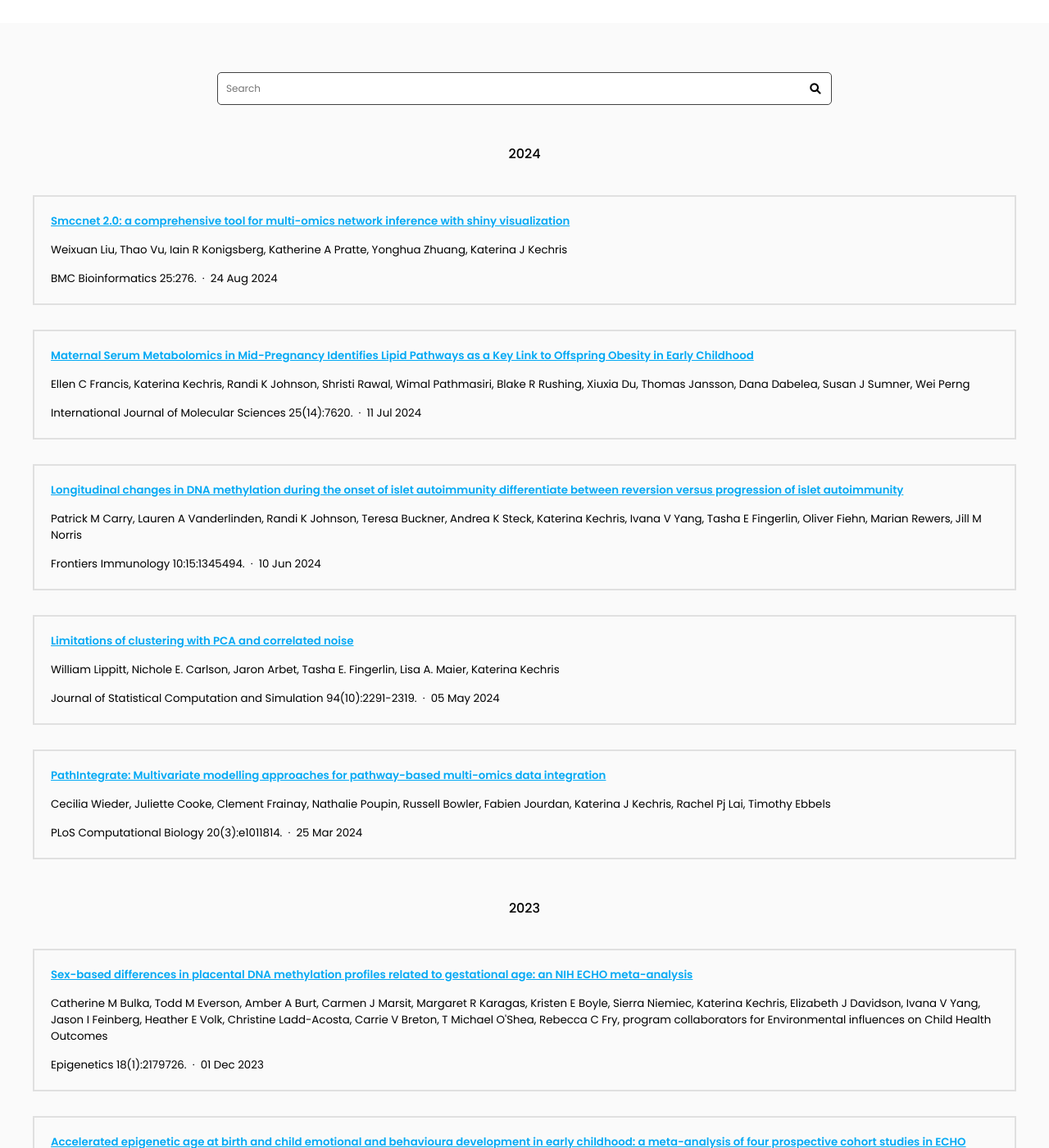
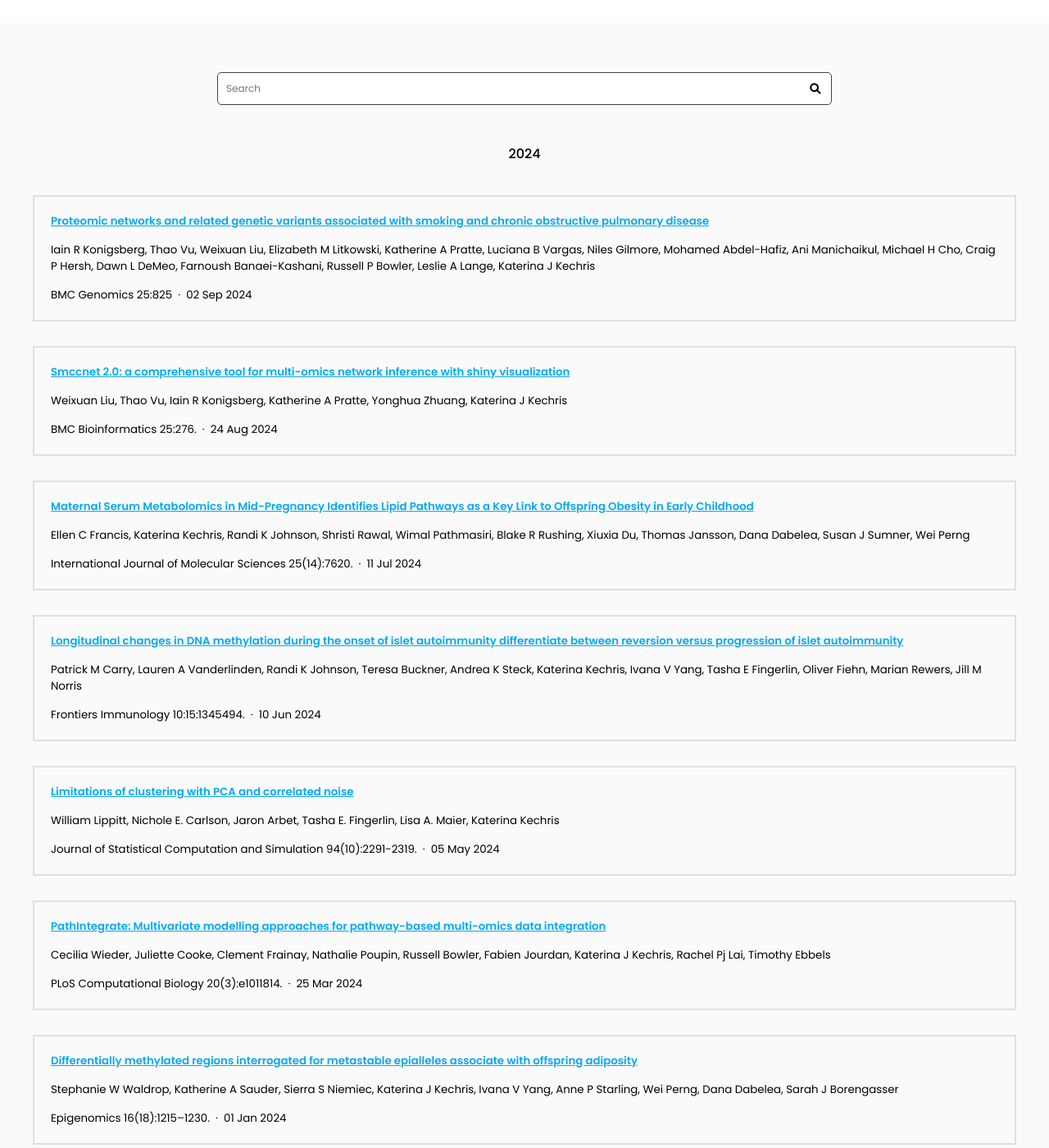
Before and after one commit to KechrisLab/kechrislab.github.io, a Jekyll site: the page built from Publications/index.md, in a window 1280 px wide and 1400 px high, scrolled down 344 px. Shown: the whole window at 82% size. Built offline with Jekyll 4.4.1, drawn with Linux system fonts in a browser that asks for light colours.

Commit message:
Generate citations

```diff
--- a/_data/citations.yaml
+++ b/_data/citations.yaml
@@ -1,6 +1,47 @@
 # DO NOT EDIT, GENERATED AUTOMATICALLY FROM SOURCES.YAML (AND ELSEWHERE)
 # See https://github.com/greenelab/lab-website-template/wiki/Citations
 
+- id: pmc:PMC11486027
+  title: Differentially methylated regions interrogated for metastable epialleles
+    associate with offspring adiposity
+  authors:
+  - Stephanie W Waldrop
+  - Katherine A Sauder
+  - Sierra S Niemiec
+  - Katerina J Kechris
+  - Ivana V Yang
+  - Anne P Starling
+  - Wei Perng
+  - Dana Dabelea
+  - Sarah J Borengasser
+  publisher: "Epigenomics 16(18):1215\u20131230."
+  date: '2024-01-01'
+  link: https://pmc.ncbi.nlm.nih.gov/articles/PMC11486027/
+  _cache: d6c582d743f42ec7937e8aa5c36052c4162e824209d8f8b362dd7cd738f71505
+- id: pmc:PMC11370252
+  title: Proteomic networks and related genetic variants associated with smoking and
+    chronic obstructive pulmonary disease
+  authors:
+  - Iain R Konigsberg
+  - Thao Vu
+  - Weixuan Liu
+  - Elizabeth M Litkowski
+  - Katherine A Pratte
+  - Luciana B Vargas
+  - Niles Gilmore
+  - Mohamed Abdel-Hafiz
+  - Ani Manichaikul
+  - Michael H Cho
+  - Craig P Hersh
+  - Dawn L DeMeo
+  - Farnoush Banaei-Kashani
+  - Russell P Bowler
+  - Leslie A Lange
+  - Katerina J Kechris
+  publisher: BMC Genomics 25:825
+  date: '2024-09-02'
+  link: https://pmc.ncbi.nlm.nih.gov/articles/PMC11370252/
+  _cache: 10962b672fadcf43ed5634b3618738701ca1d123e4e4b4744460fde55f10ec9f
 - id: pmc:PMC11344457
   title: 'Smccnet 2.0: a comprehensive tool for multi-omics network inference with
     shiny visualization'
```
